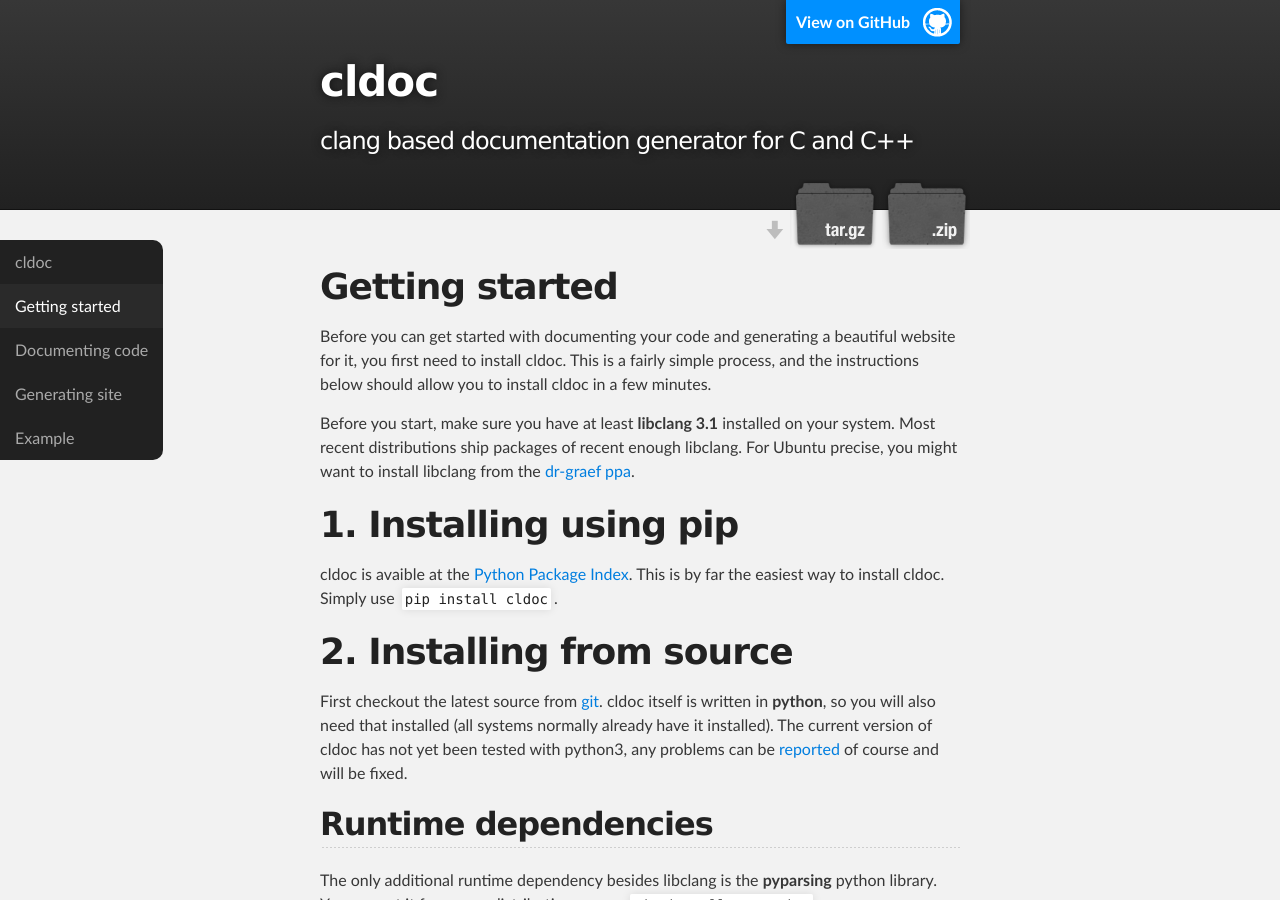
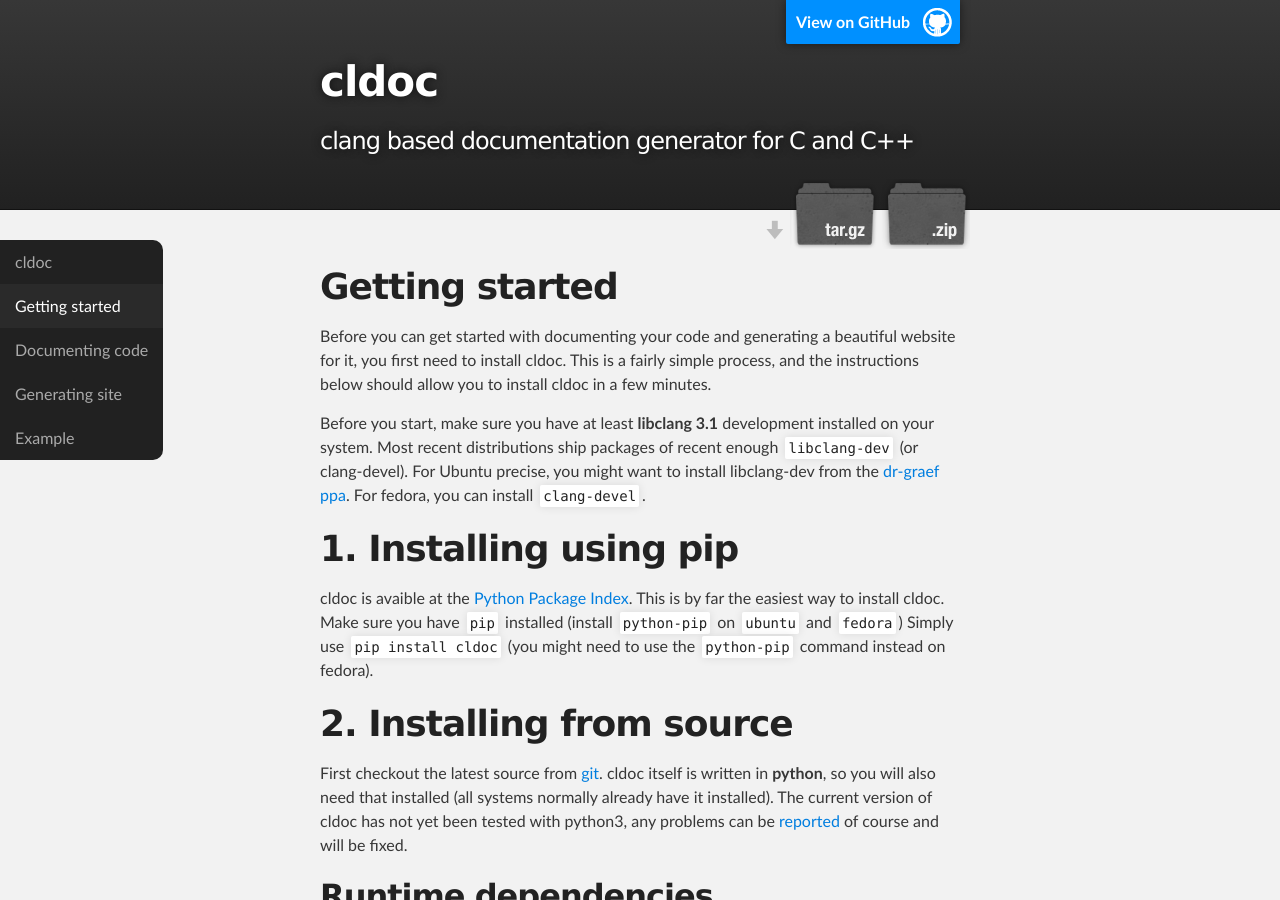
Before and after one commit to jessevdk/cldoc, a Jekyll site: the page built from gettingstarted.md, in a window 1280 px wide and 900 px high. Built offline with Jekyll 4.4.1, drawn with Linux system fonts in a browser that asks for light colours.

Commit message:
Added more detail on installing

```diff
--- a/gettingstarted.md
+++ b/gettingstarted.md
@@ -7,14 +7,19 @@ Before you can get started with documenting your code and generating a beautiful
 website for it, you first need to install cldoc. This is a fairly simple process,
 and the instructions below should allow you to install cldoc in a few minutes.
 
-Before you start, make sure you have at least **libclang 3.1** installed on your
-system. Most recent distributions ship packages of recent enough libclang. For
-Ubuntu precise, you might want to install libclang from the
-[dr-graef ppa](https://launchpad.net/~dr-graef/+archive/llvm-3.1.precise).
+Before you start, make sure you have at least **libclang 3.1** development
+installed on your system. Most recent distributions ship packages of recent
+enough `libclang-dev` (or clang-devel). For Ubuntu precise, you might want to
+install libclang-dev from the
+[dr-graef ppa](https://launchpad.net/~dr-graef/+archive/llvm-3.1.precise). For
+fedora, you can install `clang-devel`.
 
 # 1. Installing using pip
-cldoc is avaible at the [Python Package Index](http://pypi.python.org/pypi/cldoc/). This is
-by far the easiest way to install cldoc. Simply use `pip install cldoc`.
+cldoc is avaible at the [Python Package Index](http://pypi.python.org/pypi/cldoc/).
+This is by far the easiest way to install cldoc. Make sure you have `pip`
+installed (install `python-pip` on `ubuntu` and `fedora`) Simply use
+`pip install cldoc` (you might need to use the `python-pip` command instead
+on fedora).
 
 # 2. Installing from source
 First checkout the latest source from [git](https://github.com/jessevdk/cldoc).
```
